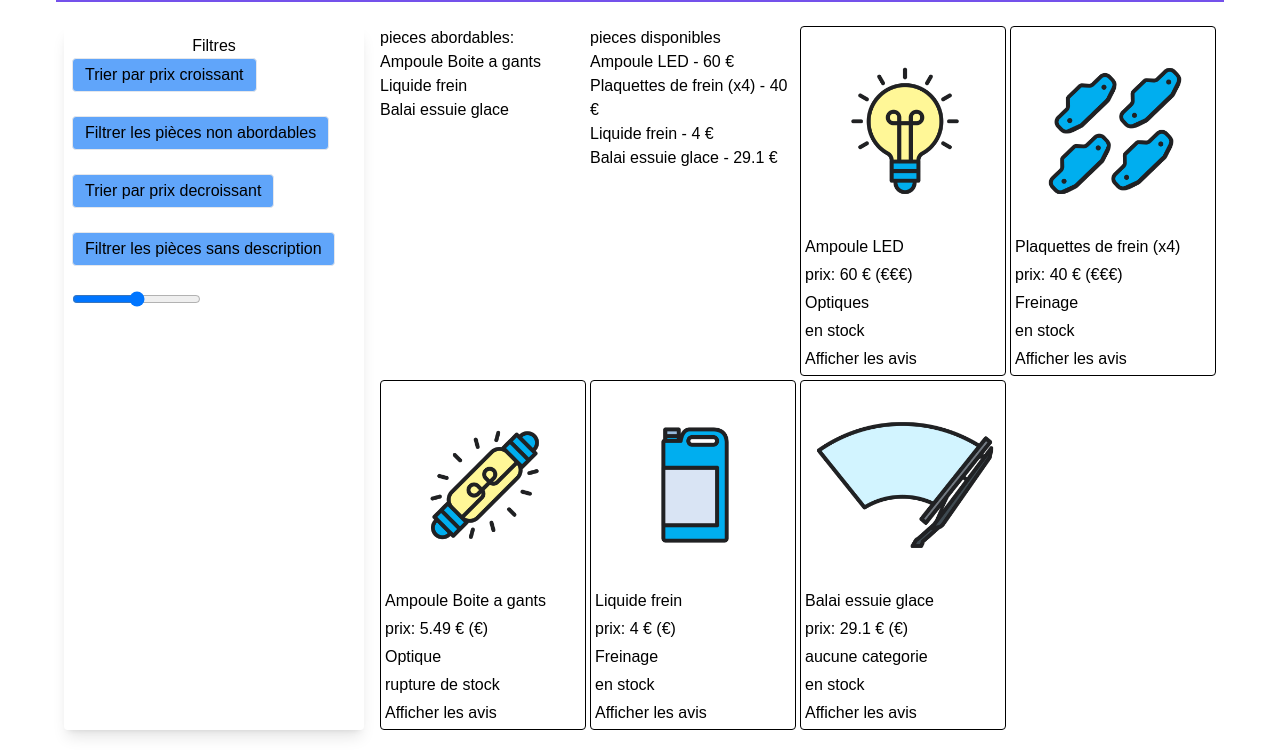
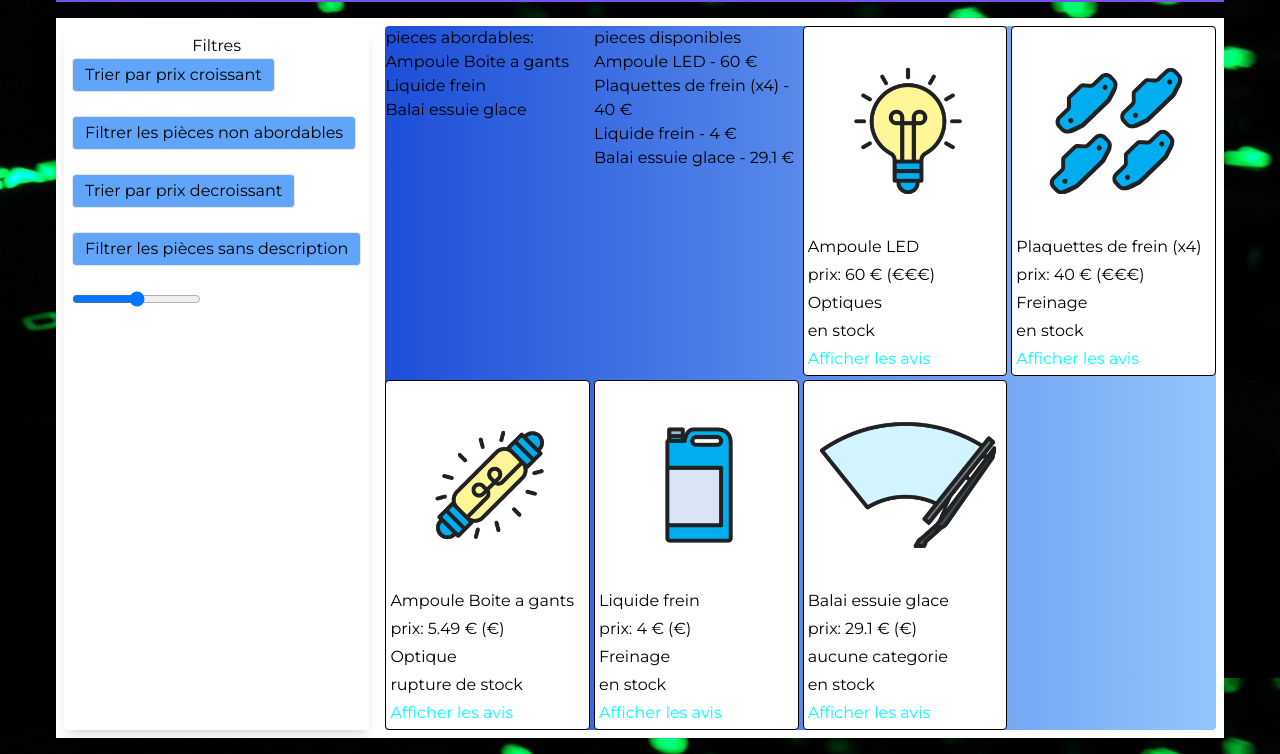
Before and after one commit to JeremySiviholya/GoodPieces, a website with bundled scripts: page public/index.html in a window 1280 px wide. Shown: the part 90-844 px from the top of the page. Built offline with nearby package versions, Linux system fonts and the light colour scheme.

Commit message:
update style

```diff
--- a/package.json
+++ b/package.json
@@ -6,7 +6,7 @@
   "scripts": {
     "start": "http-server",
     "dev": "http-server",
-    "build":"tailwindcss build src/styles.css -o public/styles.css --watch"
+    "build": "tailwindcss build src/styles.css -o public/styles.css --watch"
   },
   "repository": {
     "type": "git",
--- a/public/index.html
+++ b/public/index.html
@@ -12,7 +12,7 @@
 			<img src="../images/logo-les-bonnes-pieces.png" alt="LOGO">
 			<h1>Les Bonnes Pièces</h1>
 		</header>
-		<main>
+		<main class="bg-white">
 			<!-- Menu de recherche -->
 			<section class="filtres">
 				<h3>Filtres</h3>
--- a/public/pieces.js
+++ b/public/pieces.js
@@ -8,9 +8,10 @@ function genererPieces(pieces)
     for(let i=0;i<pieces.length;i+=1){
         const article=pieces[i];
 
+
         const sectionFiches=document.querySelector('.fiches');
         const piecesElement=document.createElement('article');
-
+        piecesElement.style.backgroundColor='white';
 
         const imagePieces=document.createElement('img');
         imagePieces.src=article.image;
@@ -33,6 +34,9 @@ function genererPieces(pieces)
         const avisBouton = document.createElement("button");
         avisBouton.dataset.id = article.id;
         avisBouton.textContent = "Afficher les avis";
+        avisBouton.style.color="aqua";
+
+
 
 
         sectionFiches.appendChild(piecesElement);
--- a/src/styles.css
+++ b/src/styles.css
@@ -1,14 +1,14 @@
+@import url('https://fonts.googleapis.com/css2?family=Montserrat&display=swap');
 @tailwind base;
 @tailwind components;
 @tailwind utilities;
-
-@import url('https://fonts.googleapis.com/css2?family=Montserrat&display=swap');
 
 body {
 	max-width: 1200px;
 	margin: auto;
 	padding: 16px;
 	font-family: 'Montserrat', sans-serif;
+	background-image: url(../images/design\ \(26\).jpg);
 }
 
 header {
@@ -36,14 +36,15 @@ main {
 
 .filtres {
 
-	@apply rounded shadow-lg m-[8px] p-[8px] min-w-[300px] min-h-[400px]
+	@apply rounded shadow-lg m-[8px] p-[8px] min-w-[300px] min-h-[400px];
 }
 .filtres h3 {
-	@apply text-center
+	text-align: center
 }
 
 .fiches {
-	@apply flex-1 m-[8px] grid grid-cols-4 gap-[4px] rounded
+
+	 @apply flex-1 m-[8px] grid grid-cols-4 gap-[4px] rounded bg-gradient-to-r from-blue-700 to-blue-300;
 
 }
 .fiches article {
@@ -52,6 +53,7 @@ main {
 }
 
 .fiches article img {
+
 	display: block;
 	margin-left: auto;
 	margin-right: auto;
```
Also changed, not shown: images/design (26).jpg (added), public/styles.css.
